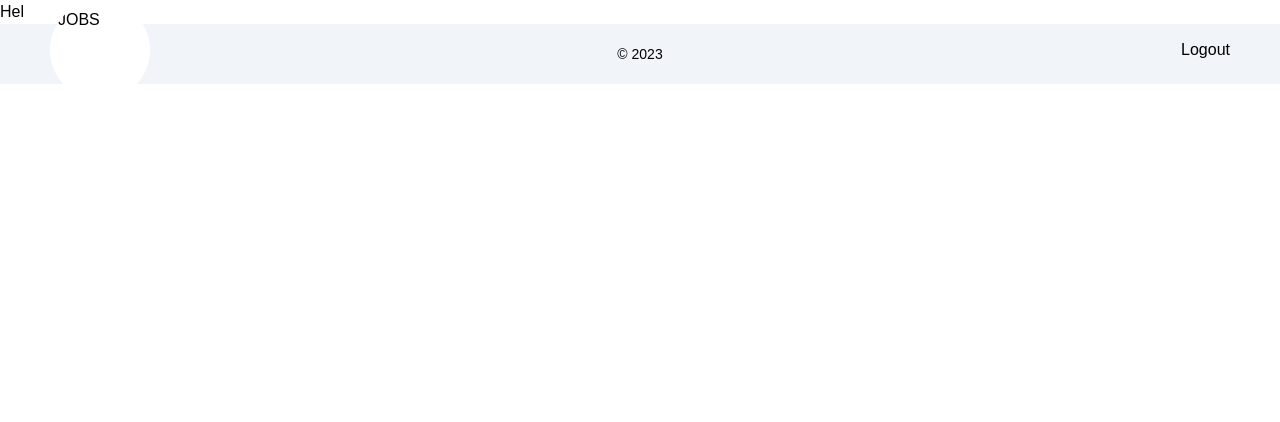
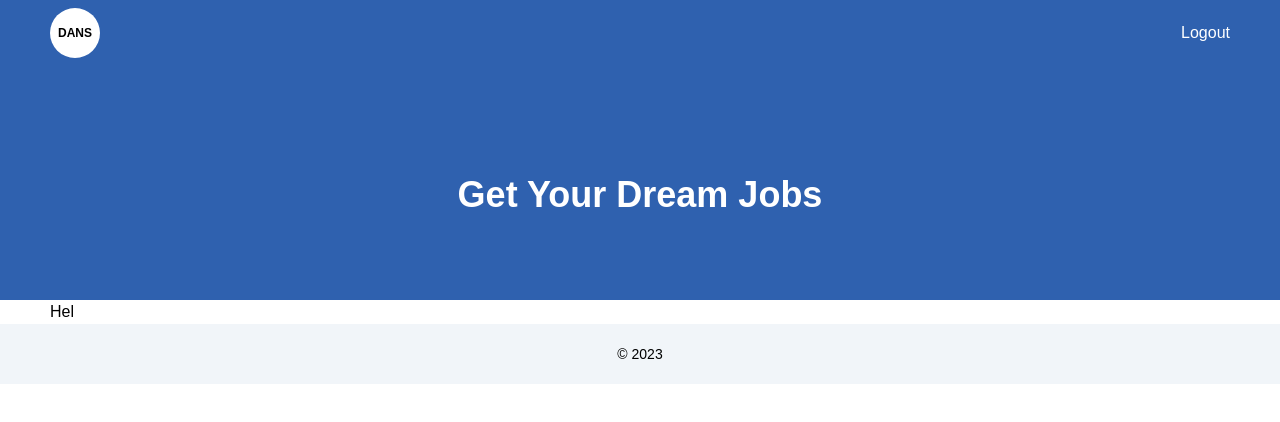
Before and after one commit to prasojopxl/dans-front, a Next.js app: page /jobs in a window 1280 px wide. Shown: the top 422 px of the page. Built offline with nearby package versions, Linux system fonts and the light colour scheme.

Commit message:
logout and banner

```diff
--- a/components/banerpages.jsx
+++ b/components/banerpages.jsx
@@ -2,10 +2,10 @@ import React from "react"
 
 export default function Banerpages(props) {
     return (
-        <div className="bg-orange-200">
+        <div className="bg-blue">
             <div className="container">
                 <div className="content flex justify-center min-h-[300px] items-center sm:flex-row flex-col">
-                    <div className="pt-[90px] font-main text-4xl">
+                    <div className="pt-[90px] font-main text-4xl text-white">
                         <h1>{props.title}</h1>
                     </div>
                 </div>
--- a/components/header.jsx
+++ b/components/header.jsx
@@ -1,23 +1,28 @@
-import Image from "next/image"
-import { HiMenuAlt3 } from "react-icons/hi"
 import Link from "next/link"
-import React, { useState } from "react"
+import React from "react"
+import Cookies from "js-cookie"
+import { useRouter } from "next/router"
 
 export default function Header() {
-    const [menu, setMenu] = useState(false)
-    const changeMenu = () => {
-        menu ? setMenu(false) : setMenu(true)
+    const router = useRouter()
+    const Logout = () => {
+        Cookies.remove("authDans")
+        router.push("/", {
+            shallow: true,
+        })
     }
     return (
         <>
-            <div className="header absolute left-0 top-0 right-0">
-                <div className="container mx-auto  flex justify-between items-center">
+            <div className="header absolute left-0 top-2 right-0">
+                <div className="container mx-auto flex justify-between items-center">
                     <Link href="/" className="flex items-center">
-                        <div className="bg-white rounded-full overflow-hidden p-2 w-[100px] h-[100px] mr-[10px]">
-                            JOBS
+                        <div className="bg-white rounded-full overflow-hidden p-2 w-[50px] h-[50px] mr-[10px] flex justify-center items-center font-bold text-[12px]">
+                            DANS
                         </div>
                     </Link>
-                    <div>Logout</div>
+                    <div className="cursor-pointer text-white" onClick={Logout}>
+                        Logout
+                    </div>
                 </div>
             </div>
         </>
--- a/components/login.jsx
+++ b/components/login.jsx
@@ -43,7 +43,7 @@ export default function Login() {
         return () => subscription.unsubscribe()
     }, [watch])
     return (
-        <section className="gradient-form h-full bg-neutral-200 dark:bg-neutral-700">
+        <section className="gradient-form h-full bg-neutral-200 dark:bg-neutral-700 w-full">
             <div className="container h-full p-10">
                 <div className="g-6 flex h-full flex-wrap items-center justify-center text-neutral-800 dark:text-neutral-200">
                     <div className="w-full">
--- a/layout/index.jsx
+++ b/layout/index.jsx
@@ -1,4 +1,4 @@
-import { Header } from "@/components"
+import { Banerpages, Header } from "@/components"
 import Head from "next/head"
 import React from "react"
 
@@ -6,13 +6,11 @@ export default function Layout(props) {
     return (
         <>
             <Head>
-                <title>
-                    ATS Internet | Kontak person ade irma suryani untuk
-                    pemasangan internet, wifi wireless, dan fiber
-                </title>
+                <title>DANS Multi Pro | Jobs</title>
             </Head>
             <Header />
-            {props.children}
+            <Banerpages title="Get Your Dream Jobs" />
+            <div className="container">{props.children}</div>
             <div className="bg-slate-100 p-5 text-center text-sm">
                 &copy; {new Date().getFullYear()}
             </div>
```
